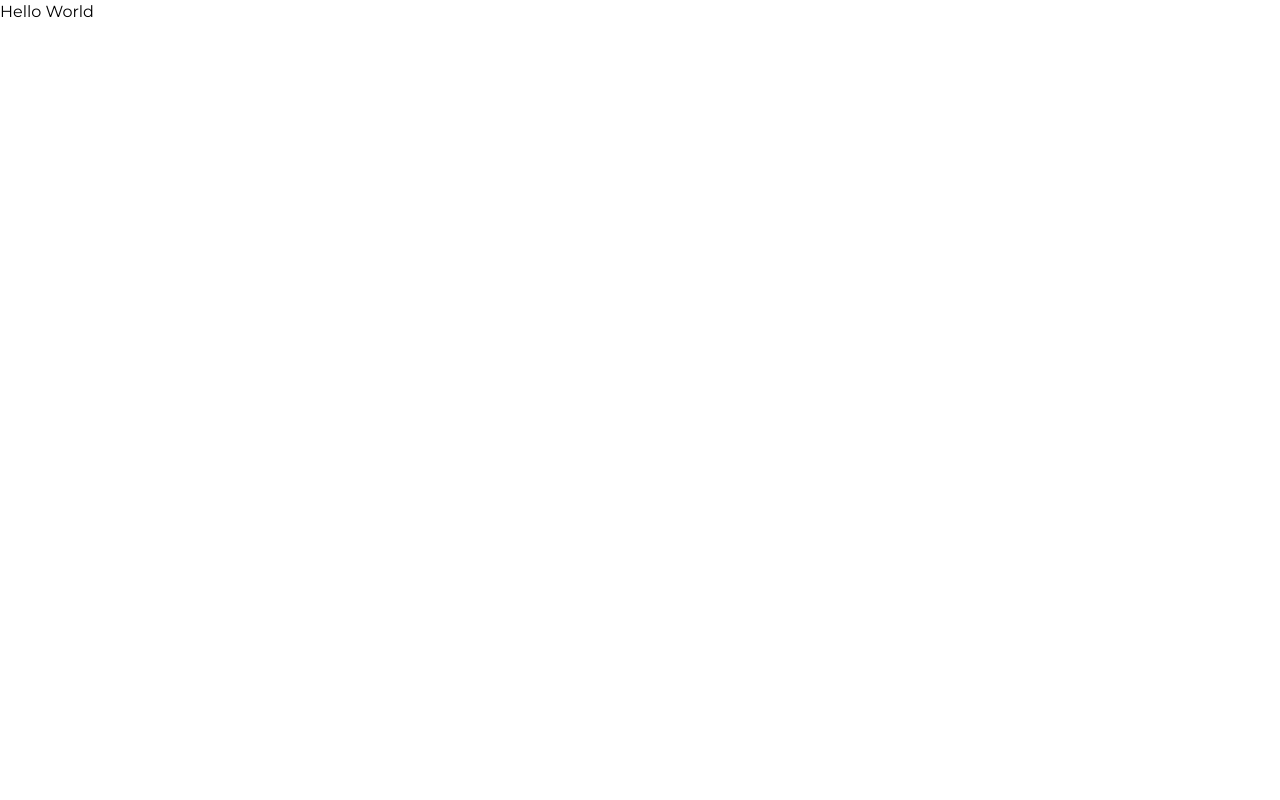
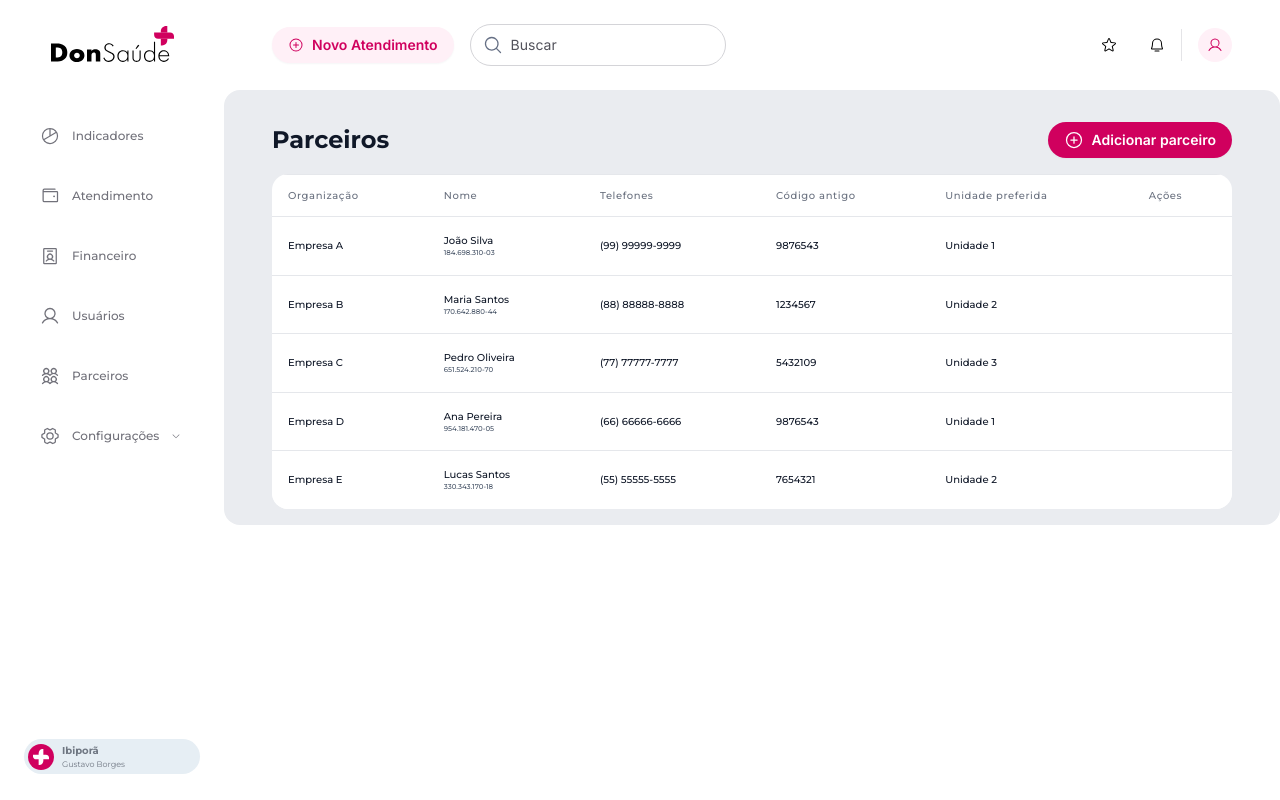
Before and after one commit to MateusJSouza/teste-donSaude, a React (Vite) app in the folder front/: page / in a window 1280 px wide. Built offline with nearby package versions, Linux system fonts and the light colour scheme.

Commit message:
feat: :sparkles: add the application structure and imported components

```diff
--- a/front/src/App.tsx
+++ b/front/src/App.tsx
@@ -1,3 +1,33 @@
+import { PlusCircle } from '@phosphor-icons/react'
+
+import { Button } from './app/view/components/Button'
+import { Header } from './app/view/components/Header'
+import { Sidebar } from './app/view/components/Sidebar'
+import { Table } from './app/view/components/Table'
+
 export function App() {
-  return <div>Hello World</div>
+  return (
+    <div className="grid min-h-screen grid-cols-app">
+      <Sidebar />
+
+      <main className="">
+        <Header />
+
+        <div className="rounded-2xl bg-shape-secondary px-12 pb-4 pt-8">
+          <div className="mb-4 flex items-center justify-between">
+            <h1 className="text-2xl font-bold text-content">Parceiros</h1>
+
+            <Button>
+              <PlusCircle className="h-5 w-5" />
+              <span className="font-inter text-sm font-semibold leading-5">
+                Adicionar parceiro
+              </span>
+            </Button>
+          </div>
+
+          <Table />
+        </div>
+      </main>
+    </div>
+  )
 }
```
